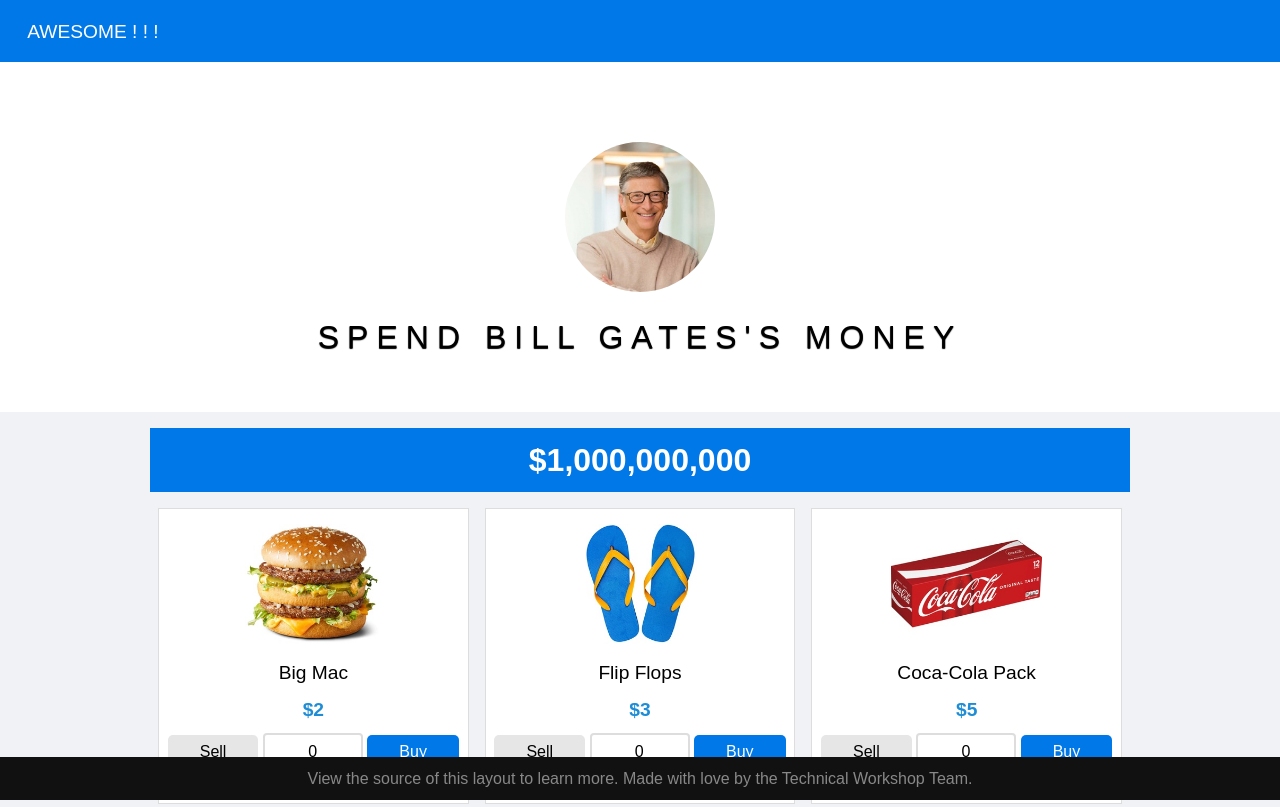
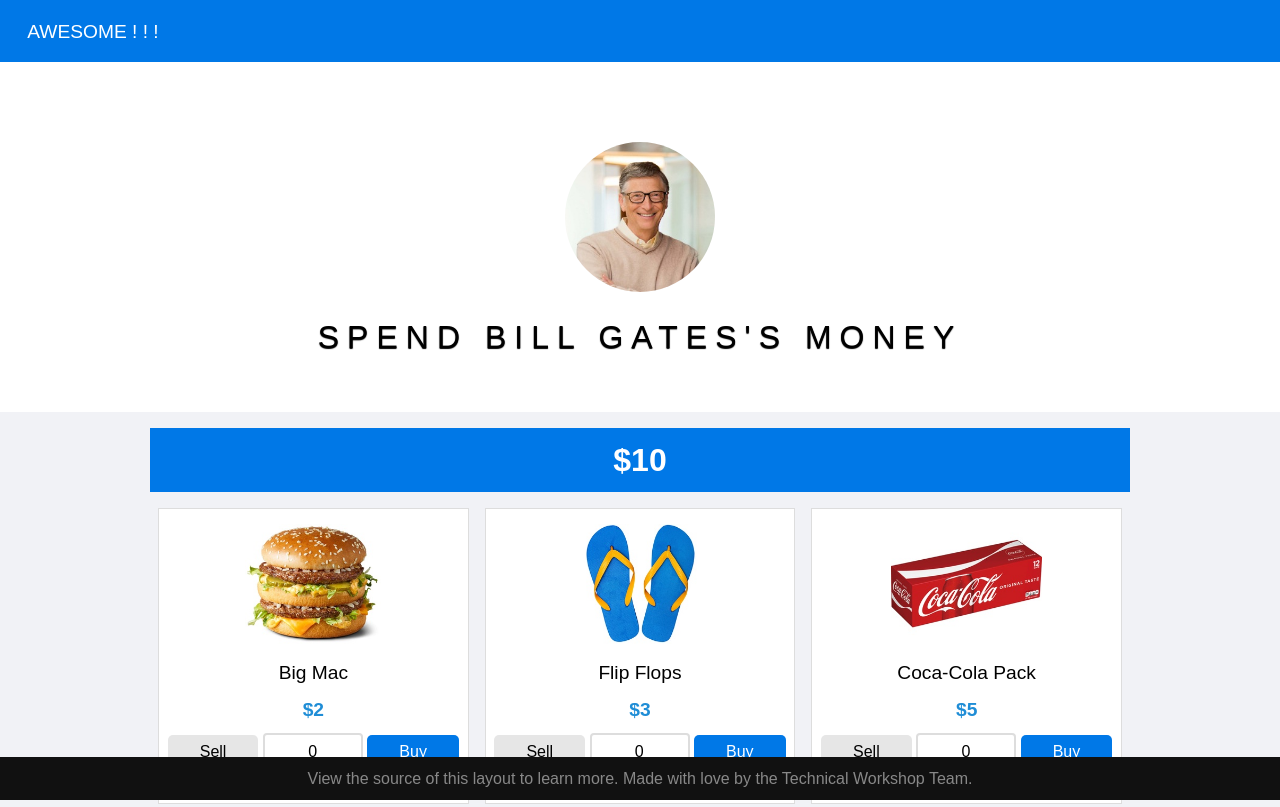
Before and after one commit to tantt2810/git-for-teams-hackathon, a website: page app/index.html in a window 1280 px wide. Shown: the top 807 px of the page. Drawn offline with nearby package versions, Linux system fonts and the light colour scheme.

Commit message:
update hotfix

```diff
--- a/app/index.html
+++ b/app/index.html
@@ -926,7 +926,7 @@
 <script src="https://code.jquery.com/jquery-3.5.1.min.js"></script>
 <script src="https://unpkg.com/currency.js@2.0.3/dist/currency.min.js"></script>
 <script type="text/javascript">
-    var amout = 1000000000;
+    var amout = 10;
 
     $('.pricing-amount span').text(currency(amout, { fromCents: true, precision: 0 }).format());
 
```
